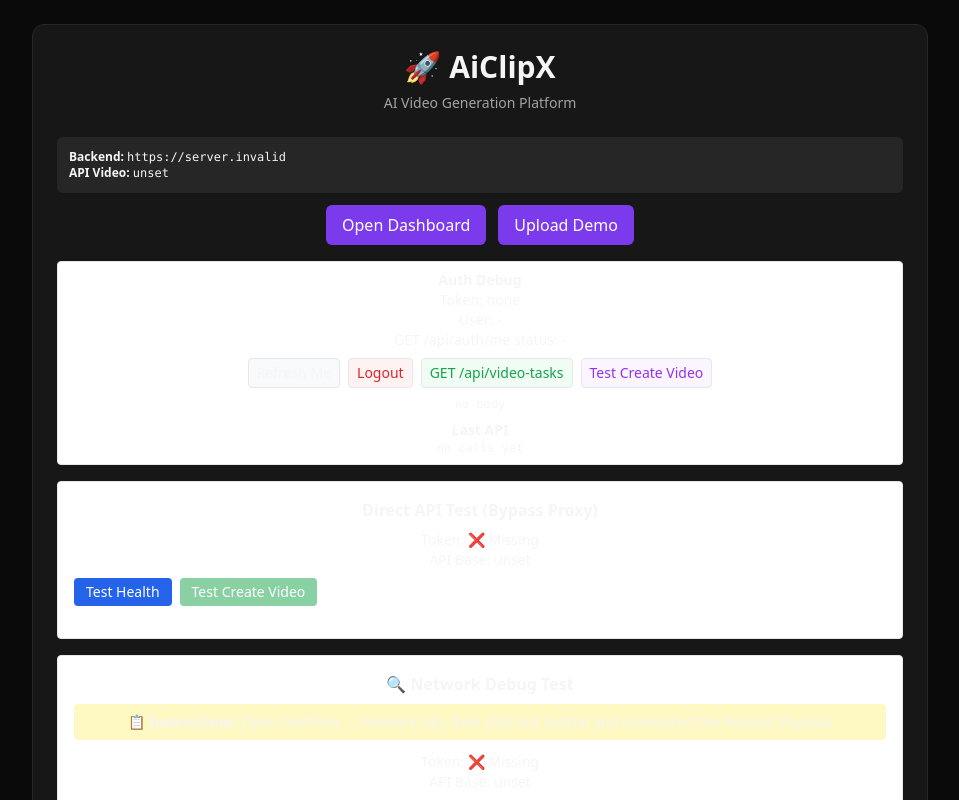
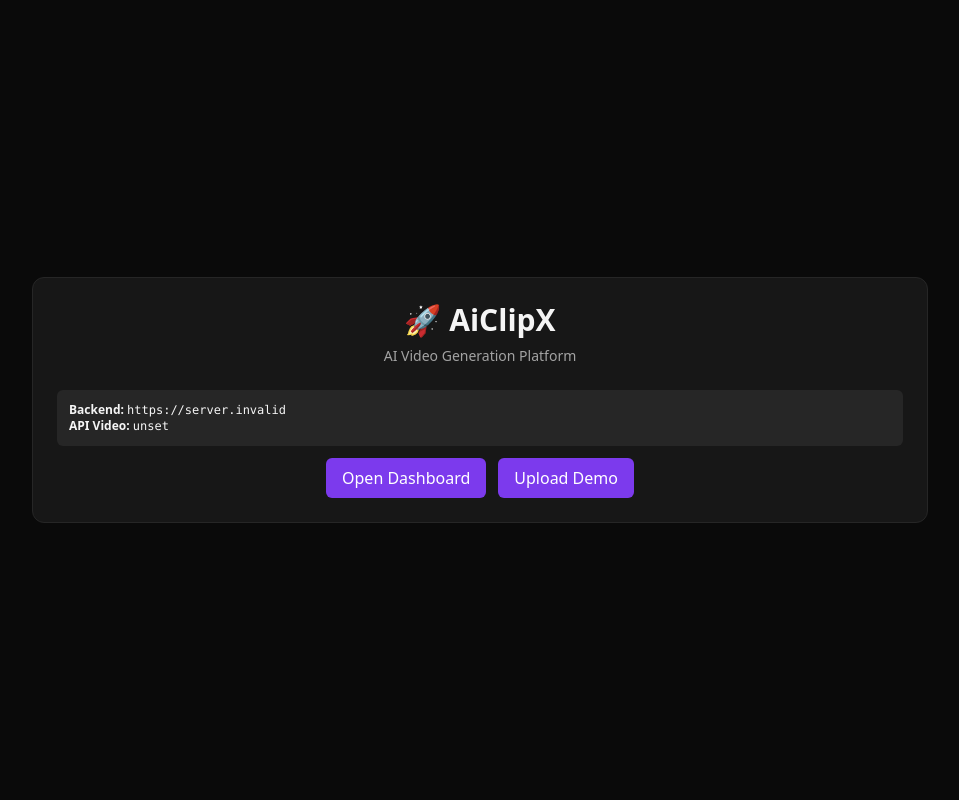
Before and after one commit to AiClipX/AiClipX, a Next.js app: page / in a window 1280 px wide. Shown: the top 800 px of the page, without its empty margins (160-1119 px from the left). Built offline with nearby package versions, Linux system fonts and the light colour scheme; no server answers.

Commit message:
remove log index

```diff
--- a/pages/index.js
+++ b/pages/index.js
@@ -24,12 +24,12 @@ export default function Home() {
             <Link href="/upload" className="btn-primary">Upload Demo</Link>
           </div>
         </div>
-        <div className="mt-4 space-y-4">
+        {/* <div className="mt-4 space-y-4">
           <AuthDebug />
           <DirectAPITest />
           <ExactAPITest />
           <TestCreateVariations />
-        </div>
+        </div> */}
       </div>
     </main>
   )
```
